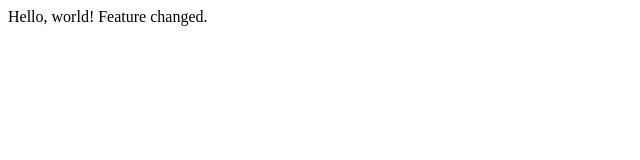
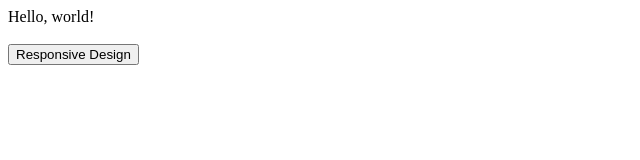
Before and after one commit to bpaulo/-cs50lecture1, a plain HTML site: page index.html in a window 1280 px wide. Shown: the whole page, without its empty margins (0-640 px from the left). Drawn offline with Linux system fonts and the light colour scheme.

Commit message:
Added link to flexbox.html

```diff
--- a/index.html
+++ b/index.html
@@ -4,6 +4,8 @@
 </head>
 <body>
     Hello, world!
-    Feature changed.
+    <br>
+    <br>
+    <button onclick="window.location.href='flexbox.html';">Responsive Design</button>
 </body>
 </html>
```
